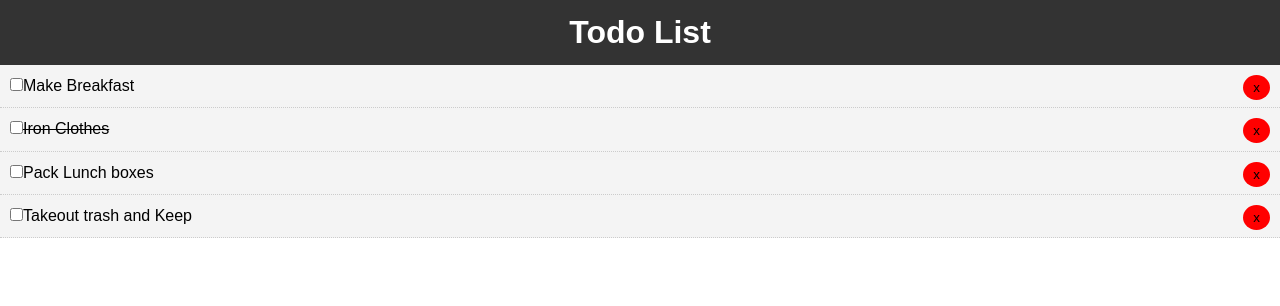
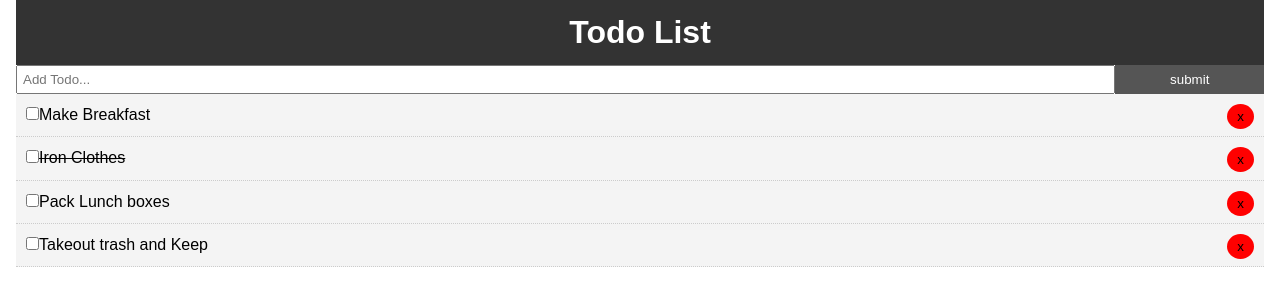
Before and after one commit to rosedimplegeorge/react-practise-todos, a React (Create React App) app: page / in a window 1280 px wide. Shown: the top 306 px of the page. Built offline with nearby package versions, Linux system fonts and the light colour scheme.

Commit message:
Add Todo fiels and button is created

```diff
--- a/src/App.css
+++ b/src/App.css
@@ -13,3 +13,20 @@
   color: #333;
   text-decoration: none;
 }
+
+.container {
+  padding: 0 1em
+}
+
+.btn {
+  display: inline-block;
+  border: none;
+  background: #555;
+  color: #fff;
+  padding: 7px 20px;
+  cursor: pointer;
+}
+
+btn:hover {
+  background: #666;
+}
--- a/src/App.js
+++ b/src/App.js
@@ -2,6 +2,7 @@
 import './App.css';
 import Todos from './components/Todos';
 import Header from './components/layout/Header';
+import AddTodo from './components/AddTodo';
 
 class App extends Component {
   state = {
@@ -50,8 +51,11 @@
     console.log(this.state.todos)
     return (
       <div className="App">
+        <div className="container">
             <Header />
+            <AddTodo />
             <Todos todos={this.state.todos} markComplete={this.markComplete} delTodo={this.delTodo}/>
+        </div>
       </div>
     );
   }
--- /dev/null
+++ b/src/components/AddTodo.js
@@ -0,0 +1,22 @@
+import React, { Component } from 'react';
+
+class AddTodo extends Component {
+    render() {
+        return (
+            <form style={{display: 'flex'}}>
+                <input type="text"
+                       name="title"
+                       style={{flex: '10', padding: '5px'}}
+                       placeholder="Add Todo..."
+                />
+                <input type="submit"
+                       value="submit"
+                       className="btn"
+                       style={{flex: 1}}
+                />
+            </form>
+        );
+    }
+}
+
+export default AddTodo;
```
